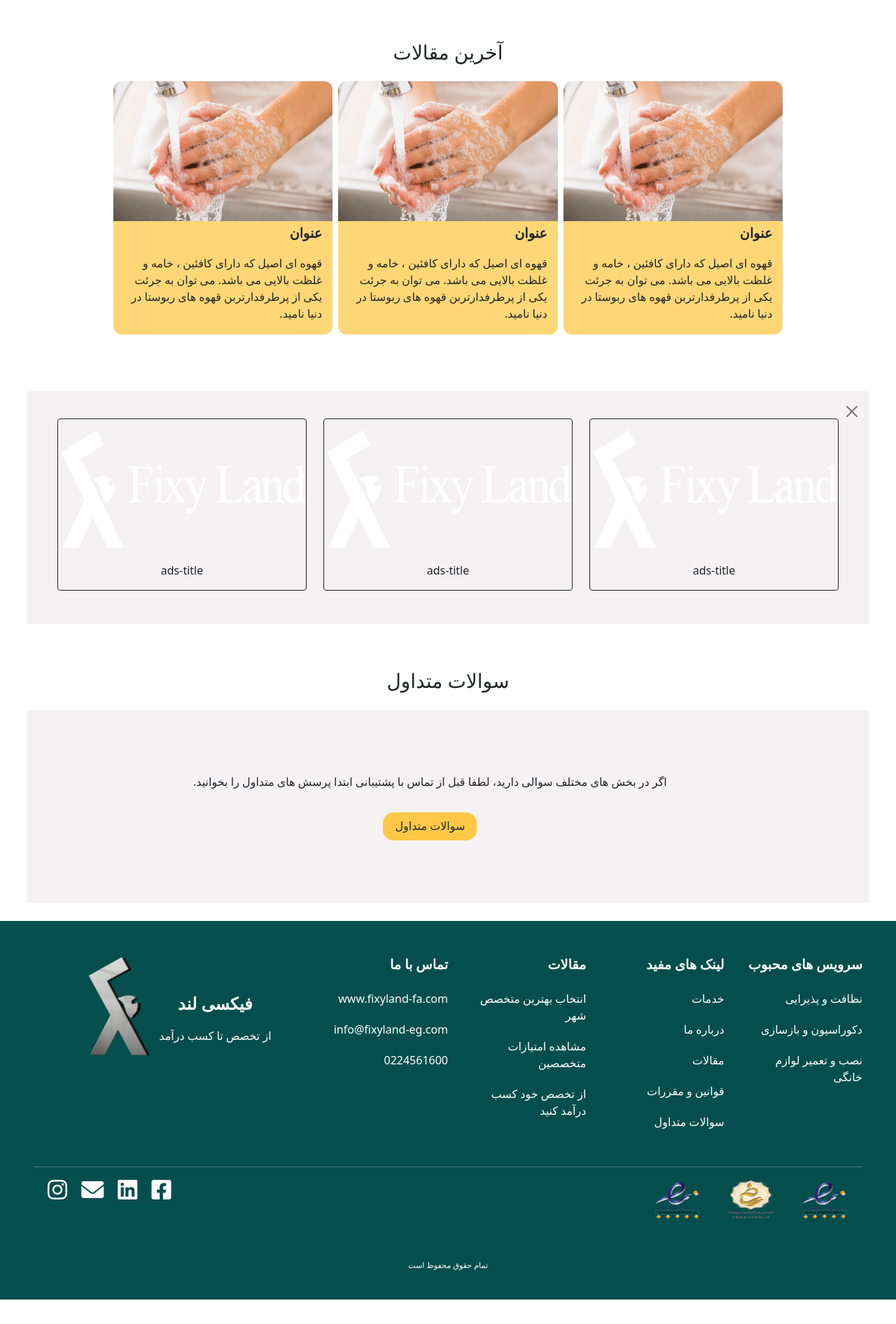
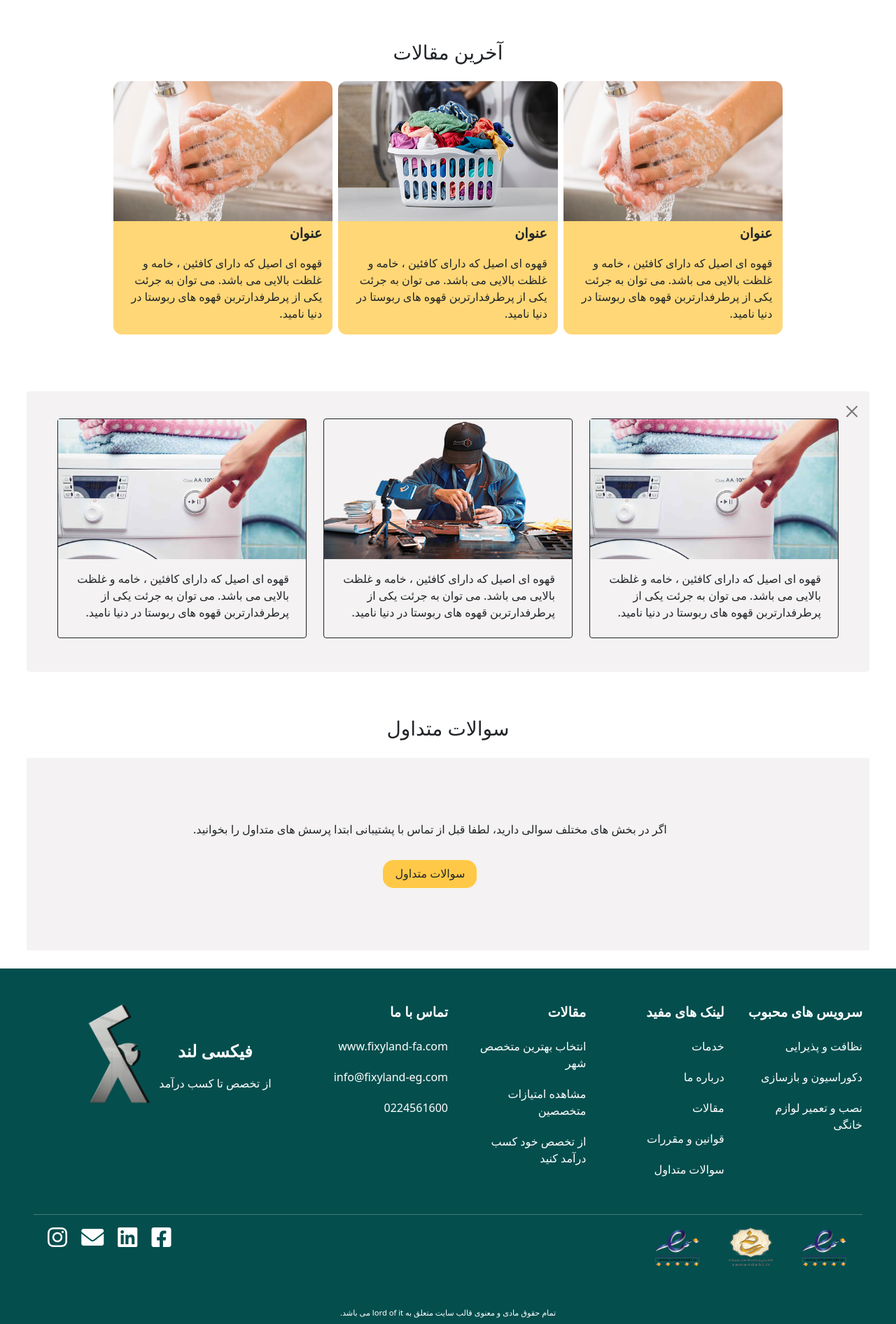
Before and after one commit to avaf96/fixy-land, a plain HTML site: page index.html in a window 1280 px wide. Shown: the part 2168-4060 px from the top of the page at 70% size. Before the commit the page ends 4025 px from the top, so only its background shows below. Drawn offline with nearby package versions, Linux system fonts and the light colour scheme.

Commit message:
index done 2

```diff
--- a/index.html
+++ b/index.html
@@ -21,6 +21,12 @@
 <link rel="stylesheet" href="https://unpkg.com/swiper/swiper-bundle.min.css"/>
 
 
+
+	<style>
+
+
+
+	</style>
 
 </head>
 
@@ -1090,7 +1096,7 @@
 
 					<div class="col-lg-3 col-md-4 col-12 m-1 p-0">
 						<div class="maghalat-box">
-							<img src="image/hand-wash.jpg" alt="maghale" width="100%" height="200px">
+							<img src="image/rakht.png" alt="maghale" width="100%" height="200px">
 							<div class="maghalat">
 								<p> عنوان </p>
 								<p> قهوه ای اصیل که دارای کافئین ، خامه و غلظت بالایی می باشد. می توان به جرئت یکی از پرطرفدارتربن قهوه های ربوستا در دنیا نامید. </p>
@@ -1110,7 +1116,7 @@
 
 					<div class="col-lg-3 col-md-4 col-12 m-1 p-0 d-lg-none">
 						<div class="maghalat-box">
-							<img src="image/hand-wash.jpg" alt="maghale" width="100%" height="200px">
+							<img src="image/rakht.png" alt="maghale" width="100%" height="200px">
 							<div class="maghalat">
 								<p> عنوان </p>
 								<p> قهوه ای اصیل که دارای کافئین ، خامه و غلظت بالایی می باشد. می توان به جرئت یکی از پرطرفدارتربن قهوه های ربوستا در دنیا نامید. </p>
@@ -1132,22 +1138,22 @@
 				<div class="row">
 					<div class="col-md-4 col-12 d-flex justify-content-center">
 						<div class="border border-dark d-flex flex-column align-items-center mb-2 p-0 rounded-2">
-							<img src="image/fixyLandMenuIcon.png" alt="ads" width="100%" height="200">
-							<p class="pt-1"> ads-title </p>
+							<img src="image/washing-machine.jpg" alt="ads" width="100%" height="200">
+							<p class="ps-2 pt-3 pe-4 pb-2"> قهوه ای اصیل که دارای کافئین ، خامه و غلظت بالایی می باشد. می توان به جرئت یکی از پرطرفدارتربن قهوه های ربوستا در دنیا نامید. </p>
 						</div>
 					</div>
 
 					<div class="col-md-4 col-12 d-flex justify-content-center">
 						<div class="border border-dark d-flex flex-column align-items-center mb-2 p-0 rounded-2">
-							<img src="image/fixyLandMenuIcon.png" alt="ads" width="100%" height="200">
-							<p class="pt-1"> ads-title </p>
+							<img src="image/tamir.png" alt="ads" width="100%" height="200">
+							<p class="ps-2 pt-3 pe-4 pb-2"> قهوه ای اصیل که دارای کافئین ، خامه و غلظت بالایی می باشد. می توان به جرئت یکی از پرطرفدارتربن قهوه های ربوستا در دنیا نامید. </p>
 						</div>
 					</div>
 
 					<div class="col-md-4 col-12 d-flex justify-content-center">
 						<div class="border border-dark d-flex flex-column align-items-center mb-2 p-0 rounded-2">
-							<img src="image/fixyLandMenuIcon.png" alt="ads" width="100%" height="200">
-							<p class="pt-1"> ads-title </p>
+							<img src="image/washing-machine.jpg" alt="ads" width="100%" height="200">
+							<p class="ps-2 pt-3 pe-4 pb-2"> قهوه ای اصیل که دارای کافئین ، خامه و غلظت بالایی می باشد. می توان به جرئت یکی از پرطرفدارتربن قهوه های ربوستا در دنیا نامید. </p>
 						</div>
 					</div>
 				</div>
@@ -1376,14 +1382,14 @@
 				</div>
 
 				<div class="col col-2 col-md-12 order-md-3 mt-md-5 d-none d-md-flex justify-content-center align-items-center">
-					<p class="copyright-footer"> تمام حقوق محفوظ است </p>
+					<p class="copyright-footer"> تمام حقوق مادی و معنوی قالب سایت متعلق به <a class="text-decoration-none white-text" href="https://lordofit.com/fa">lord of it</a> می باشد. </p>
 				</div>
 
 				<div class="col col-12 col-md-6 order-md-1 text-center text-md-start social-media-footer">
-					<i class="fa-brands fa-facebook-square  ms-2 me-2"></i>
-					<i class="fa-brands fa-linkedin  ms-2 me-2"></i>
-					<i class="fa-solid fa-envelope  ms-2 me-2"></i>
-					<i class="fa-brands fa-instagram  ms-2 me-2"></i>
+					<i class="fa-brands fa-facebook-square  ms-2 me-2 white-text"></i>
+					<i class="fa-brands fa-linkedin  ms-2 me-2 white-text"></i>
+					<i class="fa-solid fa-envelope  ms-2 me-2 white-text"></i>
+					<i class="fa-brands fa-instagram  ms-2 me-2 white-text"></i>
 				</div>
 			</div>
 		</div>
--- a/style/css1.css
+++ b/style/css1.css
@@ -452,3 +452,23 @@ footer{
 	#swiper-slide div { width: 30%;}
 }
 /*for sec3 swiper-end*/
+
+
+
+/*------------------------------------global classes-----------------------------------------*/
+
+.darkYellow-text{
+		color: #FFB82F ;
+	}
+
+    .darkYellow-text:hover{
+		color: #FFB82Faa ;
+    }
+
+		.white-text{
+			color: #fff;
+		}
+
+		.white-text:hover{
+			color: #FFB82F;
+		}
```
Also changed, not shown: image/rakht.png (added), image/tamir.png (added), image/washing-machine.jpg (added), image/washing-machine2.jfif (added).
